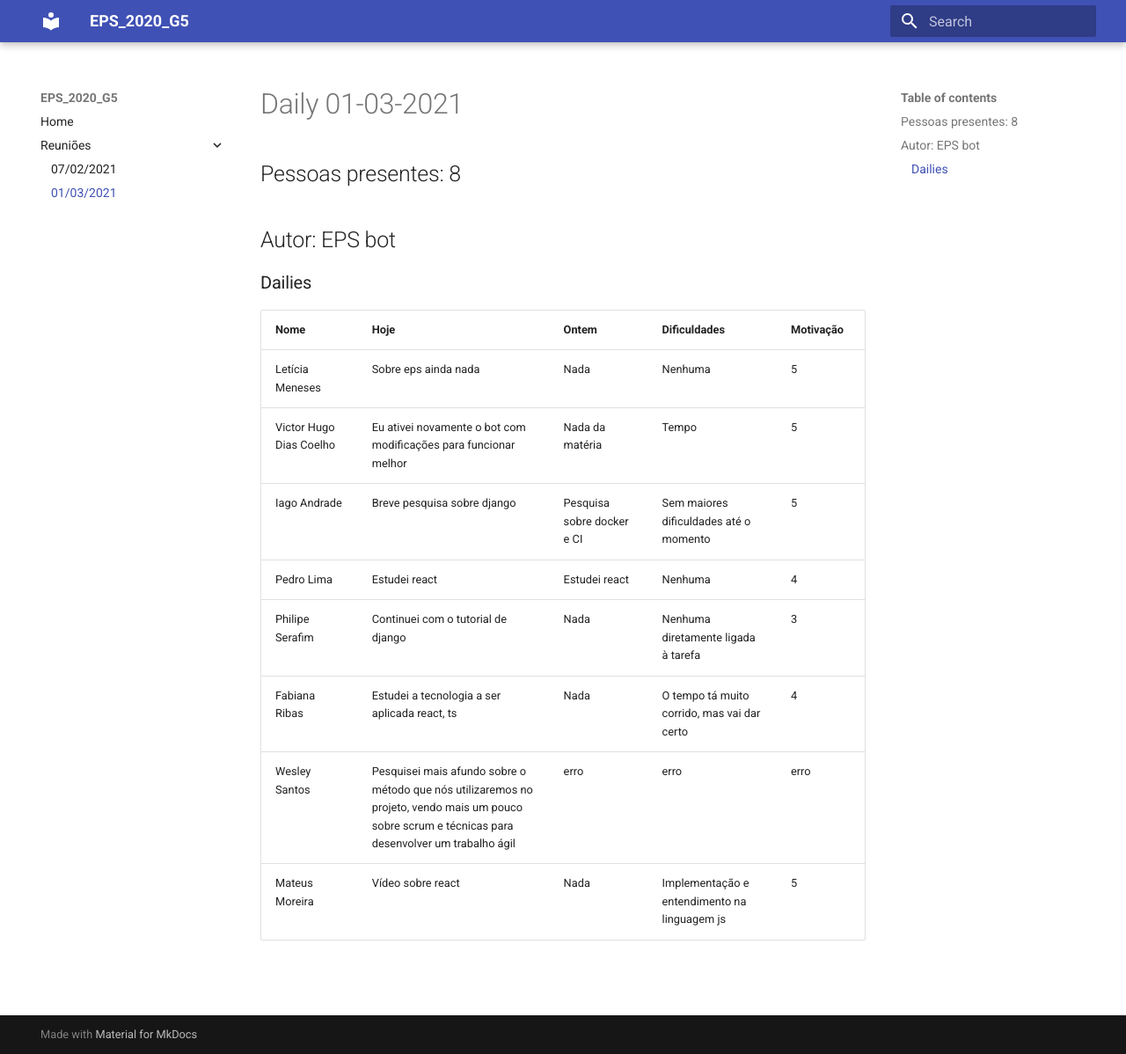
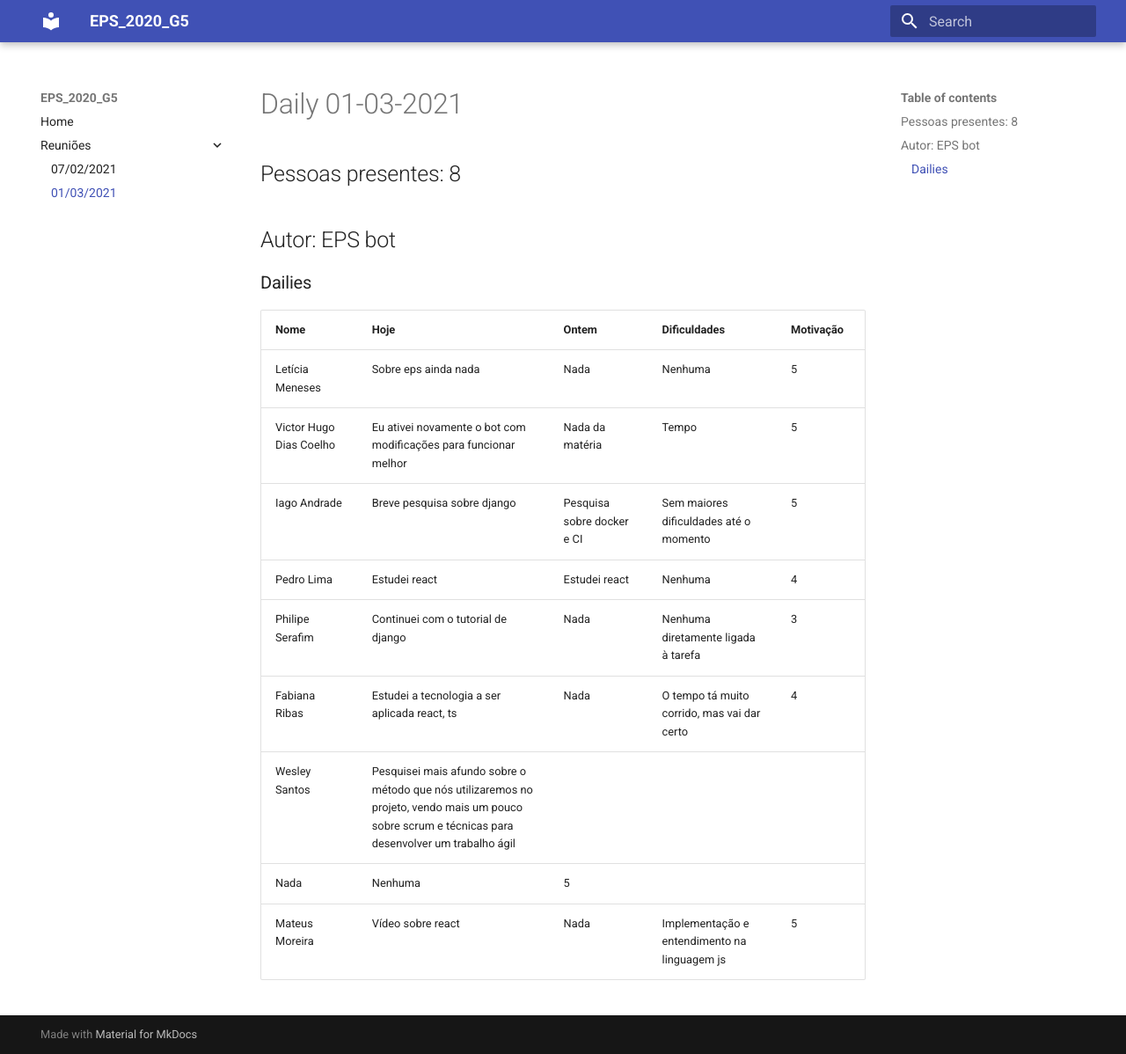
Before and after one commit to fga-eps-mds/2020.2-Violeta-Documentacao, an MkDocs documentation site: the page built from docs/dailies/01-03-2021.md, in a window 1280 px wide and 1198 px high. Shown: the whole window at 88% size. Built offline with MkDocs 1.6.1 and Material for MkDocs 9.7.7, drawn with Linux system fonts in a browser that asks for light colours.

Commit message:
Update 01-03-2021.md

```diff
--- a/docs/dailies/01-03-2021.md
+++ b/docs/dailies/01-03-2021.md
@@ -14,5 +14,6 @@
 |Pedro Lima|Estudei react|Estudei react|Nenhuma|4|
 |Philipe Serafim|Continuei com o tutorial de django|Nada|Nenhuma diretamente ligada à tarefa|3|
 |Fabiana Ribas|Estudei a tecnologia a ser aplicada react, ts|Nada|O tempo tá muito corrido, mas vai dar certo|4|
-|Wesley Santos|Pesquisei mais afundo sobre o método que nós utilizaremos no projeto, vendo mais um pouco sobre scrum e técnicas para desenvolver um trabalho ágil|erro|erro|erro|
+|Wesley Santos|Pesquisei mais afundo sobre o método que nós utilizaremos no projeto, vendo mais um pouco sobre scrum e técnicas para desenvolver um trabalho ágil|
+Nada|Nenhuma|5|
 |Mateus Moreira|Vídeo sobre react|Nada|Implementação e entendimento na linguagem js|5|
```
